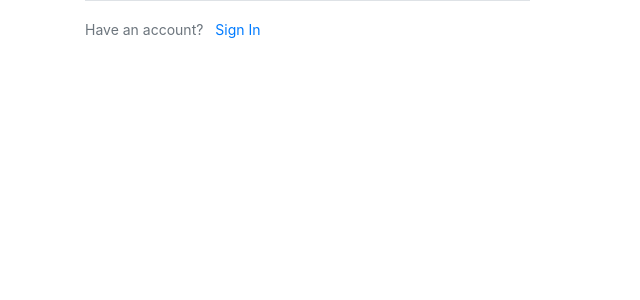
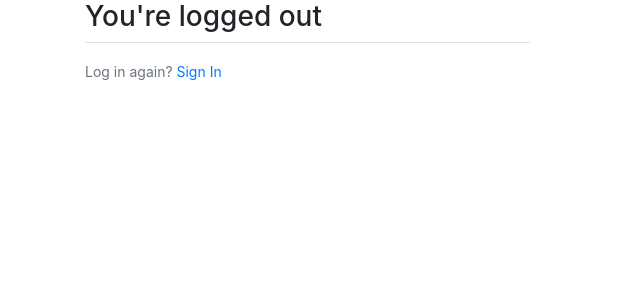
Before and after one commit to duncan-chege/instanoir, a Django app: page /logout/ in a window 1280 px wide. Shown: the top 300 px of the page, without its empty margins (0-640 px from the left). Run offline with Django 3.2, Linux system fonts and the light colour scheme; some libraries are stand-ins or nearby versions.

Commit message:
change logout html text

```diff
--- a/users/templates/users/login.html
+++ b/users/templates/users/login.html
@@ -17,7 +17,7 @@
                     </div>
                 </form>
                 <div class="border-top pt-3">
-                    <small class="text-muted"> Need an account? <a class="ml-2" href="{% url 'register' %}">Login</a> </small>
+                    <small class="text-muted"> Need an account? <a class="ml-2" href="{% url 'register' %}">Register</a> </small>
                 </div>
             </div>
         </div>
--- a/users/templates/users/logout.html
+++ b/users/templates/users/logout.html
@@ -5,11 +5,9 @@
 <div class="container">
     <div class=row>
         <div class="col-md-5">
-            <div class="content-section">
-
-                <div class="border-top pt-3">
-                    <small class="text-muted">Have an account? <a class="ml-2" href="{% url 'login' %}">Sign In</a> </small>
-                </div>
+            <h3> You're logged out </h3>
+            <div class="border-top pt-3">
+                <small class="text-muted">Log in again? <a href="{% url 'login' %}">Sign In</a> </small>
             </div>
         </div>
     </div>
```
